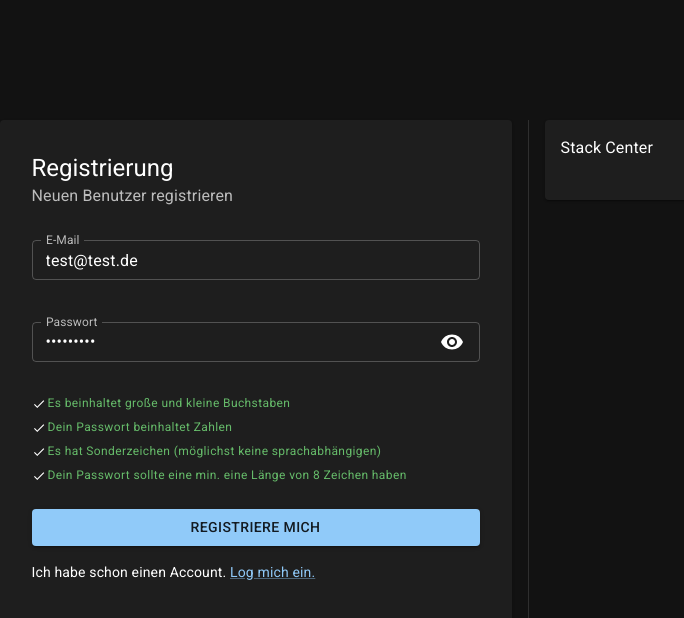
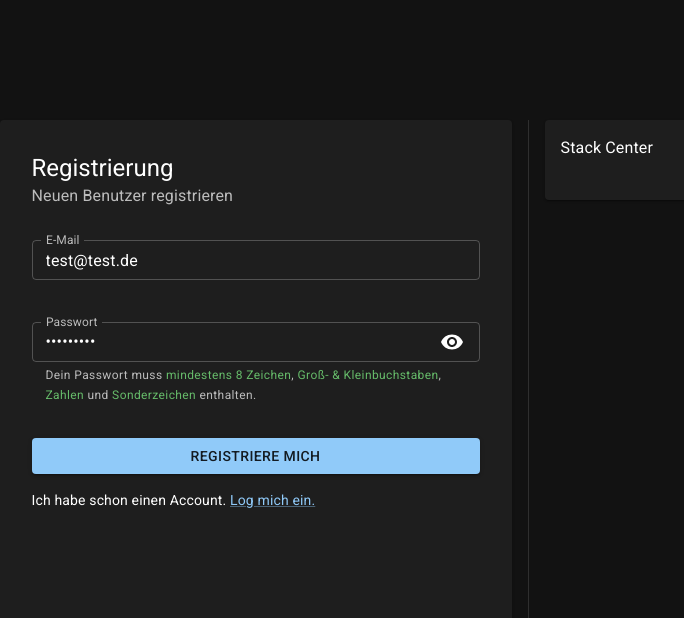
Before and after one commit to AK2083/DojoSphere, a React (Vite) app: page / in a window 1280 px wide. Shown: the top 618 px of the page, without its empty margins (112-796 px from the left). Built offline with nearby package versions, Linux system fonts and the light colour scheme.

Commit message:
refactor: refactor password list to sentence

```diff
--- a/src/features/authentication/components/RegisterForm.tsx
+++ b/src/features/authentication/components/RegisterForm.tsx
@@ -1,4 +1,4 @@
-import { Visibility, VisibilityOff, Check, Clear } from "@mui/icons-material";
+import { Visibility, VisibilityOff } from "@mui/icons-material";
 import Box from "@mui/material/Box";
 import Button from "@mui/material/Button";
 import Card from "@mui/material/Card";
@@ -29,9 +29,11 @@ export default function RegisterForm() {
   const email = useField<string>(isDev ? "test@test.de" : "", emailValidator);
   const password = useField<string>(isDev ? "Test1234!" : "", passwordValidator);
 
-  const color = (ok: boolean) => (ok ? "success.main" : "text.secondary");
+  const rules = getPasswordRules(password.value);
 
-  const rules = getPasswordRules(password.value);
+  const [open, setOpen] = useState(false);
+
+  const [anchorEl, setAnchorEl] = useState<HTMLElement | null>(null);
 
   const handleSubmit = (e: React.FormEvent) => {
     e.preventDefault();
@@ -49,7 +51,7 @@ export default function RegisterForm() {
       } else if (err instanceof RegistrationFailedException) {
         error = "Registrierung fehlgeschlagen.";
       } else {
-        error = "Unbekannter Fehler.";
+        error = "Unbekannter Fehler. Bitte später erneut versuchen.";
       }
     }
   };
@@ -85,12 +87,58 @@ export default function RegisterForm() {
             id="password"
             size="small"
             label="Passwort"
-            helperText={password.error ? "Ungültiges Passwort" : " "}
+            helperText={
+              // password.error
+              //   ? "Ungültiges Passwort"
+              //   : "Das Passwort muss 8 Zeichen enthalten, darunter Zahlen, Groß- und Kleinbuchstaben und Sonderzeichen."
+              <Typography variant="caption" component="span">
+                Dein Passwort muss{" "}
+                <Typography
+                  variant="caption"
+                  component="span"
+                  sx={{ color: rules.length ? "success.main" : "text.secondary" }}
+                >
+                  mindestens 8 Zeichen
+                </Typography>
+                ,{" "}
+                <Typography
+                  variant="caption"
+                  component="span"
+                  sx={{ color: rules.letters ? "success.main" : "text.secondary" }}
+                >
+                  Groß- & Kleinbuchstaben
+                </Typography>
+                ,{" "}
+                <Typography
+                  variant="caption"
+                  component="span"
+                  sx={{ color: rules.numbers ? "success.main" : "text.secondary" }}
+                >
+                  Zahlen
+                </Typography>
+                {" und "}
+                <Typography
+                  variant="caption"
+                  component="span"
+                  sx={{ color: rules.special ? "success.main" : "text.secondary" }}
+                >
+                  Sonderzeichen
+                </Typography>
+                {" enthalten."}
+              </Typography>
+            }
             type={showPassword ? "text" : "password"}
             value={password.value}
             onChange={(e) => password.setValue(e.target.value)}
             error={!!password.error}
+            onFocus={(e) => {
+              setAnchorEl(e.currentTarget);
+              setOpen(true);
+            }}
             slotProps={{
+              root: {
+                ref: setAnchorEl,
+              },
               input: {
                 endAdornment: (
                   <InputAdornment position="end">
@@ -108,64 +156,6 @@ export default function RegisterForm() {
             }}
           />
         </Stack>
-        <Stack direction="column" spacing={0.5}>
-          <Typography
-            sx={{ display: "flex", alignItems: "center", color: color(rules.letters) }}
-            variant="caption"
-          >
-            <IconButton
-              aria-label="checked password rule"
-              size="small"
-              onClick={() => setShowPassword((previousState) => !previousState)}
-              sx={{ p: 0, mr: 0.25 }}
-            >
-              {rules.letters ? <Check sx={{ fontSize: 14 }} /> : <Clear sx={{ fontSize: 14 }} />}
-            </IconButton>
-            Es beinhaltet große und kleine Buchstaben
-          </Typography>
-          <Typography
-            sx={{ display: "flex", alignItems: "center", color: color(rules.numbers) }}
-            variant="caption"
-          >
-            <IconButton
-              aria-label="checked password rule"
-              size="small"
-              onClick={() => setShowPassword((previousState) => !previousState)}
-              sx={{ p: 0, mr: 0.25 }}
-            >
-              {rules.numbers ? <Check sx={{ fontSize: 14 }} /> : <Clear sx={{ fontSize: 14 }} />}
-            </IconButton>
-            Dein Passwort beinhaltet Zahlen
-          </Typography>
-          <Typography
-            sx={{ display: "flex", alignItems: "center", color: color(rules.special) }}
-            variant="caption"
-          >
-            <IconButton
-              aria-label="checked password rule"
-              size="small"
-              onClick={() => setShowPassword((previousState) => !previousState)}
-              sx={{ p: 0, mr: 0.25 }}
-            >
-              {rules.special ? <Check sx={{ fontSize: 14 }} /> : <Clear sx={{ fontSize: 14 }} />}
-            </IconButton>
-            Es hat Sonderzeichen (möglichst keine sprachabhängigen)
-          </Typography>
-          <Typography
-            sx={{ display: "flex", alignItems: "center", color: color(rules.length) }}
-            variant="caption"
-          >
-            <IconButton
-              aria-label="checked password rule"
-              size="small"
-              onClick={() => setShowPassword((previousState) => !previousState)}
-              sx={{ p: 0, mr: 0.25 }}
-            >
-              {rules.length ? <Check sx={{ fontSize: 14 }} /> : <Clear sx={{ fontSize: 14 }} />}
-            </IconButton>
-            Dein Passwort sollte eine min. eine Länge von 8 Zeichen haben
-          </Typography>
-        </Stack>
       </CardContent>
       <CardActions sx={{ px: 2, pb: 2 }}>
         <Button fullWidth variant="contained" type="submit" form="register-form">
```
